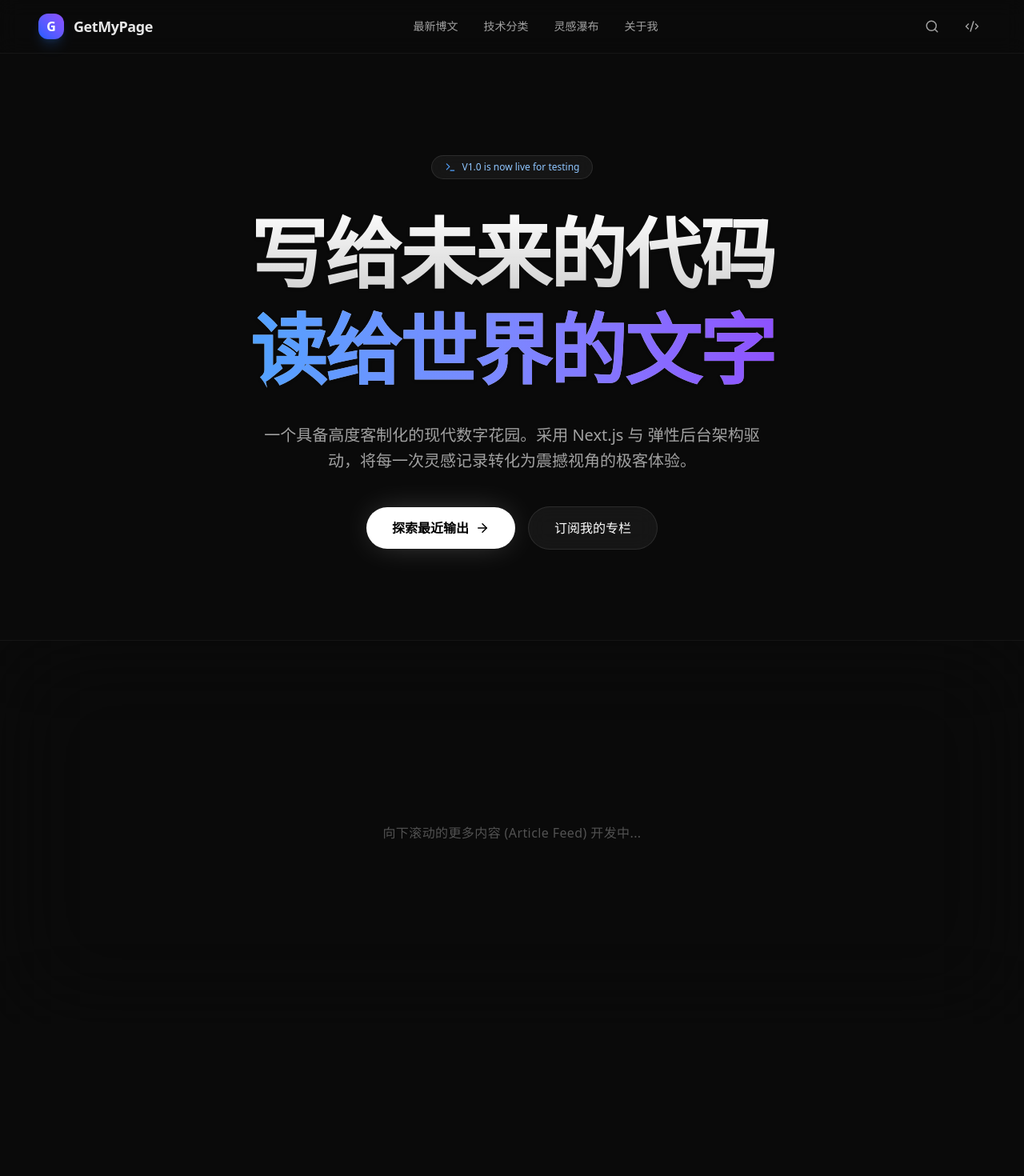
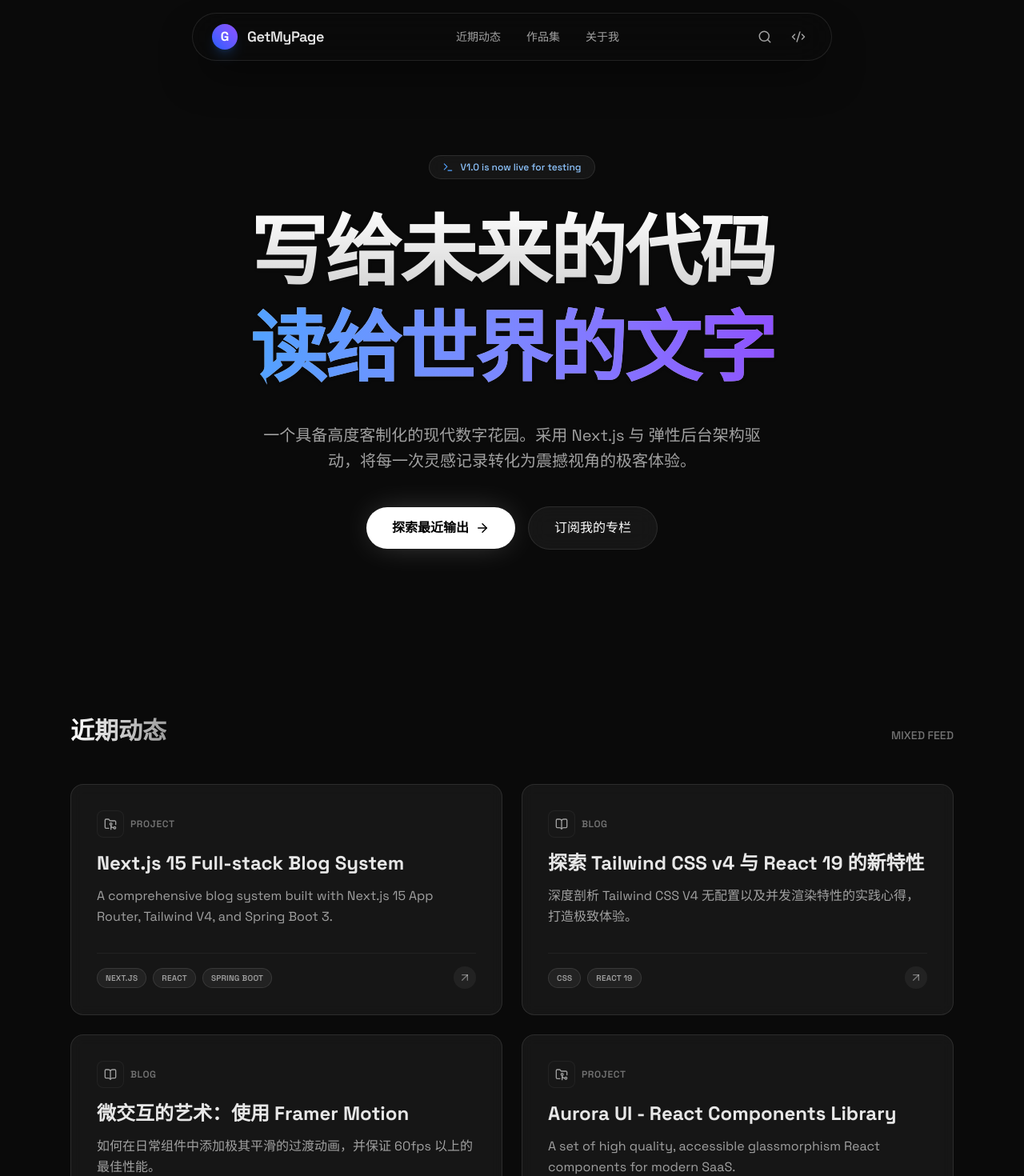
Before and after one commit to rain-knows/get_my_page, a Next.js app in the folder frontend/: page / in a window 1280 px wide. Shown: the top 1470 px of the page at 80% size. Before the commit the page ends 1280 px from the top, so only its background shows below. Built offline with nearby package versions, Linux system fonts and the light colour scheme.

Commit message:
feat: implement typography system with Archivo and Space Grotesk, add ProjectGrid component, and refine UI layout and navigation styling

```diff
--- a/frontend/src/app/globals.css
+++ b/frontend/src/app/globals.css
@@ -1,4 +1,10 @@
 @import "tailwindcss";
+
+@theme {
+  --font-sans: var(--font-space-grotesk), ui-sans-serif, system-ui, sans-serif, "Apple Color Emoji", "Segoe UI Emoji", "Segoe UI Symbol", "Noto Color Emoji";
+  --font-archivo: var(--font-archivo), ui-sans-serif, system-ui, sans-serif;
+  --font-heading: var(--font-archivo), ui-sans-serif, system-ui, sans-serif;
+}
 
 /* Minimal clean globals file for Tailwind V4 */
 @layer base {
--- a/frontend/src/app/layout.tsx
+++ b/frontend/src/app/layout.tsx
@@ -1,8 +1,16 @@
 import type { Metadata } from "next";
-import { Inter } from "next/font/google";
+import { Archivo, Space_Grotesk } from "next/font/google";
 import "./globals.css";
 
-const inter = Inter({ subsets: ["latin"] });
+const spaceGrotesk = Space_Grotesk({
+  subsets: ["latin"],
+  variable: "--font-space-grotesk"
+});
+
+const archivo = Archivo({
+  subsets: ["latin"],
+  variable: "--font-archivo"
+});
 
 export const metadata: Metadata = {
   title: "Get My Page | 高质感数字博客",
@@ -17,7 +25,7 @@ export default function RootLayout({
   return (
     <html lang="zh-CN" className="dark">
       <body
-        className={`${inter.className} min-h-screen bg-neutral-950 text-neutral-100 antialiased selection:bg-blue-500/30 selection:text-blue-200 overscroll-none`}
+        className={`${spaceGrotesk.className} ${archivo.variable} ${spaceGrotesk.variable} min-h-screen bg-neutral-950 text-neutral-100 antialiased selection:bg-blue-500/30 selection:text-blue-200 overscroll-none`}
       >
         {children}
       </body>
--- a/frontend/src/app/page.tsx
+++ b/frontend/src/app/page.tsx
@@ -1,18 +1,13 @@
 import Navbar from "@/components/ui/Navbar";
 import Hero from "@/components/ui/Hero";
+import ProjectGrid from "@/components/ui/ProjectGrid";
 
 export default function Home() {
   return (
     <main className="relative flex flex-col min-h-screen bg-neutral-950 font-sans">
       <Navbar />
       <Hero />
-
-      {/* 占位符：后续的瀑布流区域 */}
-      <div className="h-[60vh] w-full flex items-center justify-center border-t border-white/5 relative z-10 bg-neutral-950/80 backdrop-blur-3xl">
-         <p className="text-neutral-600 font-medium tracking-wide">
-           向下滚动的更多内容 (Article Feed) 开发中...
-         </p>
-      </div>
+      <ProjectGrid />
     </main>
   );
 }
--- a/frontend/src/components/ui/Hero.tsx
+++ b/frontend/src/components/ui/Hero.tsx
@@ -33,7 +33,7 @@ export default function Hero() {
           <span>V1.0 is now live for testing</span>
         </motion.div>
 
-        <h1 className="text-5xl md:text-7xl lg:text-8xl font-extrabold tracking-tight text-transparent bg-clip-text bg-linear-to-b from-white to-white/60 mb-6 drop-shadow-sm leading-tight pb-2">
+        <h1 className="font-heading text-5xl md:text-7xl lg:text-8xl font-extrabold tracking-tight text-transparent bg-clip-text bg-linear-to-b from-white to-white/60 mb-6 drop-shadow-sm leading-tight pb-2">
           写给未来的代码<br />
           <span className="bg-clip-text text-transparent bg-linear-to-r from-blue-400 via-indigo-400 to-violet-500">
             读给世界的文字
@@ -56,13 +56,13 @@ export default function Hero() {
           transition={{ delay: 0.4, duration: 0.6 }}
           className="flex flex-col sm:flex-row items-center gap-4 w-full sm:w-auto px-6"
         >
-          <button className="group relative w-full sm:w-auto flex items-center justify-center gap-2 px-8 py-3.5 bg-white text-black font-semibold rounded-full overflow-hidden hover:scale-105 active:scale-95 transition-all duration-300 shadow-[0_0_40px_-10px_rgba(255,255,255,0.3)]">
+          <button className="cursor-pointer group relative w-full sm:w-auto flex items-center justify-center gap-2 px-8 py-3.5 bg-white text-black font-heading font-semibold rounded-full overflow-hidden hover:scale-105 active:scale-95 transition-all duration-300 shadow-[0_0_40px_-10px_rgba(255,255,255,0.3)] hover:shadow-[0_0_60px_-10px_rgba(255,255,255,0.5)]">
             <span className="relative z-10">探索最近输出</span>
             <ArrowRight size={18} className="relative z-10 group-hover:translate-x-1 transition-transform" />
             <div className="absolute inset-0 bg-linear-to-r from-blue-200 to-violet-200 opacity-0 group-hover:opacity-100 transition-opacity duration-300 pointer-events-none" />
           </button>
 
-          <button className="w-full sm:w-auto px-8 py-3.5 bg-white/5 text-white font-medium rounded-full border border-white/10 backdrop-blur-md hover:bg-white/10 hover:border-white/20 active:bg-white/5 transition-colors duration-300">
+          <button className="cursor-pointer w-full sm:w-auto px-8 py-3.5 bg-white/5 text-white font-medium rounded-full border border-white/10 backdrop-blur-md hover:bg-white/10 hover:border-white/20 active:bg-white/5 transition-colors duration-300">
             订阅我的专栏
           </button>
         </motion.div>
--- a/frontend/src/components/ui/Navbar.tsx
+++ b/frontend/src/components/ui/Navbar.tsx
@@ -7,30 +7,29 @@ import Link from "next/link";
 export default function Navbar() {
   return (
     <motion.header
-      initial={{ y: -100 }}
-      animate={{ y: 0 }}
+      initial={{ y: -100, opacity: 0 }}
+      animate={{ y: 0, opacity: 1 }}
       transition={{ duration: 0.6, ease: [0.22, 1, 0.36, 1] }}
-      className="fixed top-0 left-0 right-0 z-50 flex items-center justify-between px-6 py-4 md:px-12 backdrop-blur-md bg-neutral-950/40 border-b border-white/5"
+      className="fixed top-4 left-4 right-4 max-w-[800px] mx-auto z-50 flex items-center justify-between px-6 py-3 rounded-full backdrop-blur-xl bg-neutral-950/60 border border-white/10 shadow-2xl shadow-black/50"
     >
-      <div className="flex items-center gap-3 cursor-pointer">
-        <div className="w-8 h-8 rounded-xl bg-gradient-to-tr from-blue-600 to-violet-500 flex items-center justify-center font-bold text-white shadow-lg shadow-blue-500/20">
+      <Link href="/" className="flex items-center gap-3 cursor-pointer group">
+        <div className="w-8 h-8 rounded-full bg-gradient-to-tr from-blue-600 to-violet-500 flex items-center justify-center font-bold text-white shadow-lg shadow-blue-500/20 group-hover:shadow-blue-500/40 transition-shadow duration-300">
           G
         </div>
-        <span className="font-semibold tracking-tight text-white/90 text-lg">GetMyPage</span>
-      </div>
+        <span className="font-heading font-semibold tracking-tight text-white/90 text-lg group-hover:text-white transition-colors duration-200">GetMyPage</span>
+      </Link>
 
       <nav className="hidden md:flex items-center gap-8 text-sm font-medium text-neutral-400">
-        <Link href="#" className="hover:text-white transition-colors">最新博文</Link>
-        <Link href="#" className="hover:text-white transition-colors">技术分类</Link>
-        <Link href="#" className="hover:text-white transition-colors">灵感瀑布</Link>
-        <Link href="#" className="hover:text-white transition-colors">关于我</Link>
+        <Link href="#feed" className="hover:text-white transition-colors duration-200 cursor-pointer">近期动态</Link>
+        <Link href="#projects" className="hover:text-white transition-colors duration-200 cursor-pointer">作品集</Link>
+        <Link href="#about" className="hover:text-white transition-colors duration-200 cursor-pointer">关于我</Link>
       </nav>
 
-      <div className="flex items-center gap-2 md:gap-4">
-        <button className="p-2 text-neutral-400 hover:text-white hover:bg-white/10 rounded-full transition-all">
+      <div className="flex items-center gap-1 md:gap-2">
+        <button className="p-2 text-neutral-400 hover:text-white hover:bg-white/10 rounded-full transition-all duration-200 cursor-pointer" aria-label="Search">
           <Search size={18} />
         </button>
-        <Link href="https://github.com" target="_blank" className="p-2 text-neutral-400 hover:text-white hover:bg-white/10 rounded-full transition-all">
+        <Link href="https://github.com" target="_blank" className="p-2 text-neutral-400 hover:text-white hover:bg-white/10 rounded-full transition-all duration-200 cursor-pointer" aria-label="GitHub">
           <Code2 size={18} />
         </Link>
       </div>
--- /dev/null
+++ b/frontend/src/components/ui/ProjectGrid.tsx
@@ -0,0 +1,129 @@
+"use client";
+
+import { motion } from "framer-motion";
+import { ArrowUpRight, FolderGit2, BookOpen } from "lucide-react";
+import Link from "next/link";
+
+// Mock data: mixed stream of Blog Posts and Projects
+const feedItems = [
+  {
+    id: 1,
+    type: "project",
+    title: "Next.js 15 Full-stack Blog System",
+    description: "A comprehensive blog system built with Next.js 15 App Router, Tailwind V4, and Spring Boot 3.",
+    date: "2026-04-01",
+    tags: ["Next.js", "React", "Spring Boot"],
+    link: "#",
+  },
+  {
+    id: 2,
+    type: "blog",
+    title: "探索 Tailwind CSS v4 与 React 19 的新特性",
+    description: "深度剖析 Tailwind CSS V4 无配置以及并发渲染特性的实践心得，打造极致体验。",
+    date: "2026-03-25",
+    tags: ["CSS", "React 19"],
+    link: "#",
+  },
+  {
+    id: 3,
+    type: "blog",
+    title: "微交互的艺术：使用 Framer Motion",
+    description: "如何在日常组件中添加极其平滑的过渡动画，并保证 60fps 以上的最佳性能。",
+    date: "2026-03-12",
+    tags: ["Animation", "UX/UI"],
+    link: "#",
+  },
+  {
+    id: 4,
+    type: "project",
+    title: "Aurora UI - React Components Library",
+    description: "A set of high quality, accessible glassmorphism React components for modern SaaS.",
+    date: "2026-02-28",
+    tags: ["UI Library", "TypeScript"],
+    link: "#",
+  },
+];
+
+const containerVariants = {
+  hidden: { opacity: 0 },
+  visible: {
+    opacity: 1,
+    transition: {
+      staggerChildren: 0.15,
+    },
+  },
+};
+
+const itemVariants = {
+  hidden: { opacity: 0, y: 30 },
+  visible: {
+    opacity: 1,
+    y: 0,
+    transition: { duration: 0.6, ease: [0.22, 1, 0.36, 1] as any },
+  },
+};
+
+export default function ProjectGrid() {
+  return (
+    <section id="feed" className="relative w-full max-w-6xl mx-auto px-6 py-24 z-10">
+      <div className="mb-12 flex items-baseline justify-between">
+        <h2 className="font-heading text-3xl font-bold bg-clip-text text-transparent bg-linear-to-r from-white to-white/60">
+          近期动态
+        </h2>
+        <span className="text-sm font-medium text-neutral-500">MIXED FEED</span>
+      </div>
+
+      <motion.div
+        variants={containerVariants}
+        initial="hidden"
+        whileInView="visible"
+        viewport={{ once: true, margin: "-100px" }}
+        className="grid grid-cols-1 md:grid-cols-2 gap-6"
+      >
+        {feedItems.map((item) => (
+          <motion.div key={item.id} variants={itemVariants}>
+            <Link
+              href={item.link}
+              className="group block relative h-full bg-white/5 border border-white/10 rounded-2xl p-6 md:p-8 backdrop-blur-sm overflow-hidden hover:bg-white/10 hover:-translate-y-1 hover:shadow-2xl hover:shadow-blue-500/10 transition-all duration-300 cursor-pointer"
+            >
+              {/* Type Badge */}
+              <div className="flex items-center gap-2 mb-4">
+                <span className="flex items-center justify-center p-2 rounded-lg bg-neutral-900 border border-white/5 text-neutral-400 group-hover:text-blue-400 transition-colors">
+                  {item.type === "project" ? <FolderGit2 size={16} /> : <BookOpen size={16} />}
+                </span>
+                <span className="text-xs font-semibold uppercase tracking-wider text-neutral-500">
+                  {item.type}
+                </span>
+              </div>
+
+              <h3 className="font-heading text-xl md:text-2xl font-bold text-white/90 mb-3 group-hover:text-white transition-colors">
+                {item.title}
+              </h3>
+
+              <p className="text-neutral-400 mb-8 leading-relaxed line-clamp-3">
+                {item.description}
+              </p>
+
+              <div className="flex items-center justify-between mt-auto pt-4 border-t border-white/5">
+                <div className="flex flex-wrap items-center gap-2">
+                  {item.tags.map((tag) => (
+                    <span
+                      key={tag}
+                      className="px-2.5 py-1 text-[10px] font-semibold tracking-wide uppercase bg-white/5 border border-white/10 rounded-full text-neutral-400"
+                    >
+                      {tag}
+                    </span>
+                  ))}
+                </div>
+
+                <span className="p-1.5 rounded-full bg-white/5 text-white/40 group-hover:bg-white/10 group-hover:text-white transition-all transform group-hover:rotate-45">
+                  <ArrowUpRight size={16} />
+                </span>
+              </div>
+            </Link>
+          </motion.div>
+        ))}
+      </motion.div>
+    </section>
+  );
+}
```
Also changed, not shown: 1 other file (tests, documents, lock files or other folders).
